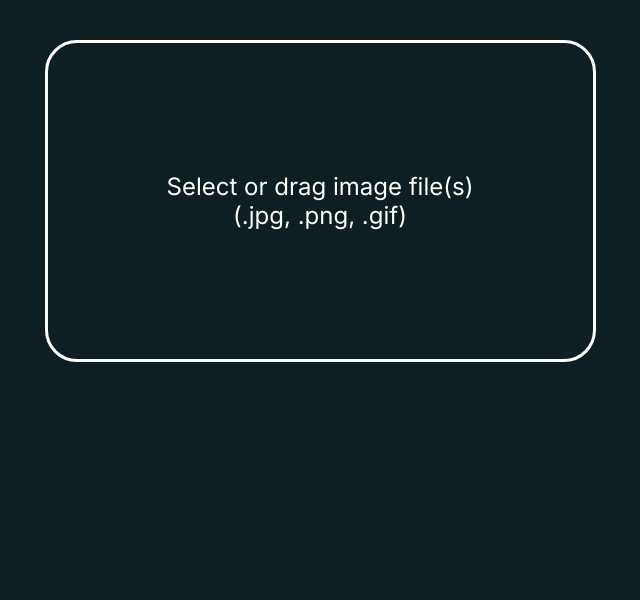
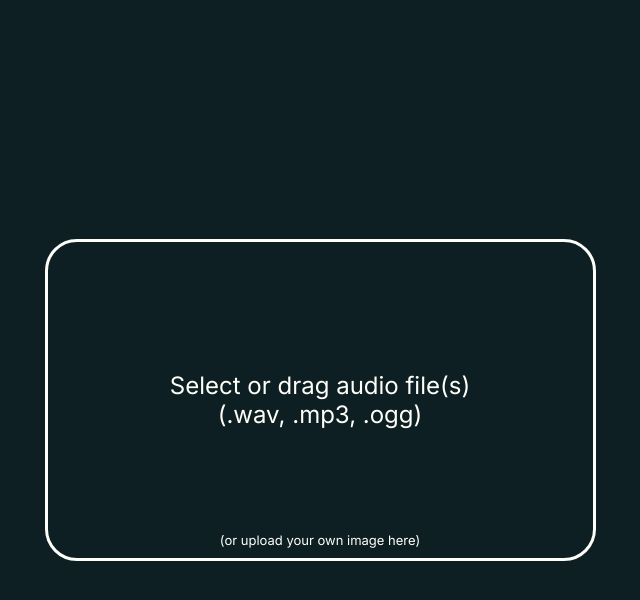
Before and after one commit to erikpataki/AUDIXEL, a React (Create React App) app: page / in a window 1280 px wide. Shown: the top 600 px of the page, without its empty margins (320-960 px from the left). Built offline with nearby package versions, Linux system fonts and the light colour scheme.

Commit message:
made landing page accept audio files again and option for images. also fixed slider number input bug

```diff
--- a/src/components/Canvas/Canvas.css
+++ b/src/components/Canvas/Canvas.css
@@ -0,0 +1,18 @@
+.preview-image {
+    max-width: 100%;
+    max-height: 100%;
+    position: absolute;
+    z-index: 2;
+    image-rendering: pixelated;
+    object-fit: contain;
+    aspect-ratio: auto 1000/561;
+}
+
+.preview-image-blur {
+    max-width: 100%;
+    max-height: 100%;
+    filter: blur(1.5rem);
+    position: absolute;
+    z-index: 1;
+    object-fit: contain;
+}
--- a/src/components/Dropdowns/Slider/Slider.jsx
+++ b/src/components/Dropdowns/Slider/Slider.jsx
@@ -2,6 +2,7 @@ import React from 'react';
 import './Slider.css';
 
 const Slider = ({ label, value, setValue, maxValue }) => {
+    let max = maxValue ? maxValue : 255
     return (
         <div className="slider-parent">
             <label className="slider-label">{label}</label>
@@ -9,18 +10,18 @@ const Slider = ({ label, value, setValue, maxValue }) => {
                 <input
                     type="range"
                     min="0"
-                    max= {maxValue ? maxValue : "255"}
+                    max= {max}
                     value={value}
-                    onChange={(e) => setValue(Number(e.target.value))}
+                    onChange={(e) => setValue(parseInt(e.target.value))}
                     className='slider-range'
                 />
                 <input
                     type="number"
                     min="0"
-                    max="255"
+                    max={max}
                     value={value}
                     onChange={(e) => {
-                        const value = Math.min(255, Math.max(0, Number(e.target.value)));
+                        const value = Math.min(max, Math.max(0, parseInt(e.target.value)));
                         setValue(value);
                     }}
                     className="slider-number"
--- a/src/pages/Home.jsx
+++ b/src/pages/Home.jsx
@@ -10,12 +10,12 @@ const Home = ({ selectedImage, processedImage, setSelectedImage, setProcessedIma
   const [maxThreshold, setMaxThreshold] = useState(170);
   const [sortMode, setSortMode] = useState(0); // 0 = brightness, 1 = darkness, 2 = hue, 3 = saturation, 4 = lightness
   const [showProcessed, setShowProcessed] = useState(true);
-  const [combinedThreshold, setCombinedThreshold] = useState(50);
+  const [combinedThreshold, setCombinedThreshold] = useState(150);
   const debounceTimeoutRef = useRef(null);
   const [audioSamples, setAudioSamples] = useState([]);
   const [audioFeatures, setAudioFeatures] = useState({});
   const [brightness, setBrightness] = useState(128);
-  const [angle, setAngle] = useState(0);
+  const [angle, setAngle] = useState(115);
   const canvasRef = useRef(null);
 
   const debounce = (func, delay) => {
--- a/src/pages/LandingPage.css
+++ b/src/pages/LandingPage.css
@@ -0,0 +1,12 @@
+.image-upload {
+    height: 100vh;
+}
+
+
+.upload-block {
+    width: 100%;
+    height: 100%;
+    display: flex;
+    justify-content: center;
+    align-items: center;
+}
--- a/src/pages/LandingPage.jsx
+++ b/src/pages/LandingPage.jsx
@@ -23,22 +23,31 @@ const LandingPage = ({ setSelectedImage, setProcessedImage }) => {
   return (
     <div className="image-upload">
       <div className="upload-block">
-        <label htmlFor="image-file-input" className='file-input-label'>
+        <label htmlFor="audio-file-input" className='file-input-label'>
           <div className="upload-text">
             <div className='image-upload-text-main-parent'>
-              <p className='image-upload-text'>Select or drag image file(s)</p>
-              <p className='image-upload-text'>(.jpg, .png, .gif)</p>
+              <p className='image-upload-text'>Select or drag audio file(s)</p>
+              <p className='image-upload-text'>(.wav, .mp3, .ogg)</p>
             </div>
+            <label htmlFor='image-file-input' className='image-upload-text small-image-upload-text'>
+              <p>(or upload your own image here)</p>
+            </label>
           </div>
         </label>
       </div>
       <input
-        id="image-file-input"
+        id="audio-file-input"
+        type="file"
+        accept="audio/*"
+        // onChange={handleImageChange}
+        style={{ display: 'none' }}
+      />
+      <input id="image-file-input"
         type="file"
         accept="image/*"
         onChange={handleImageChange}
-        style={{ display: 'none' }}
-      />
+        style={{ display: 'none' }}>
+      </input>
     </div>
   );
 };
```
